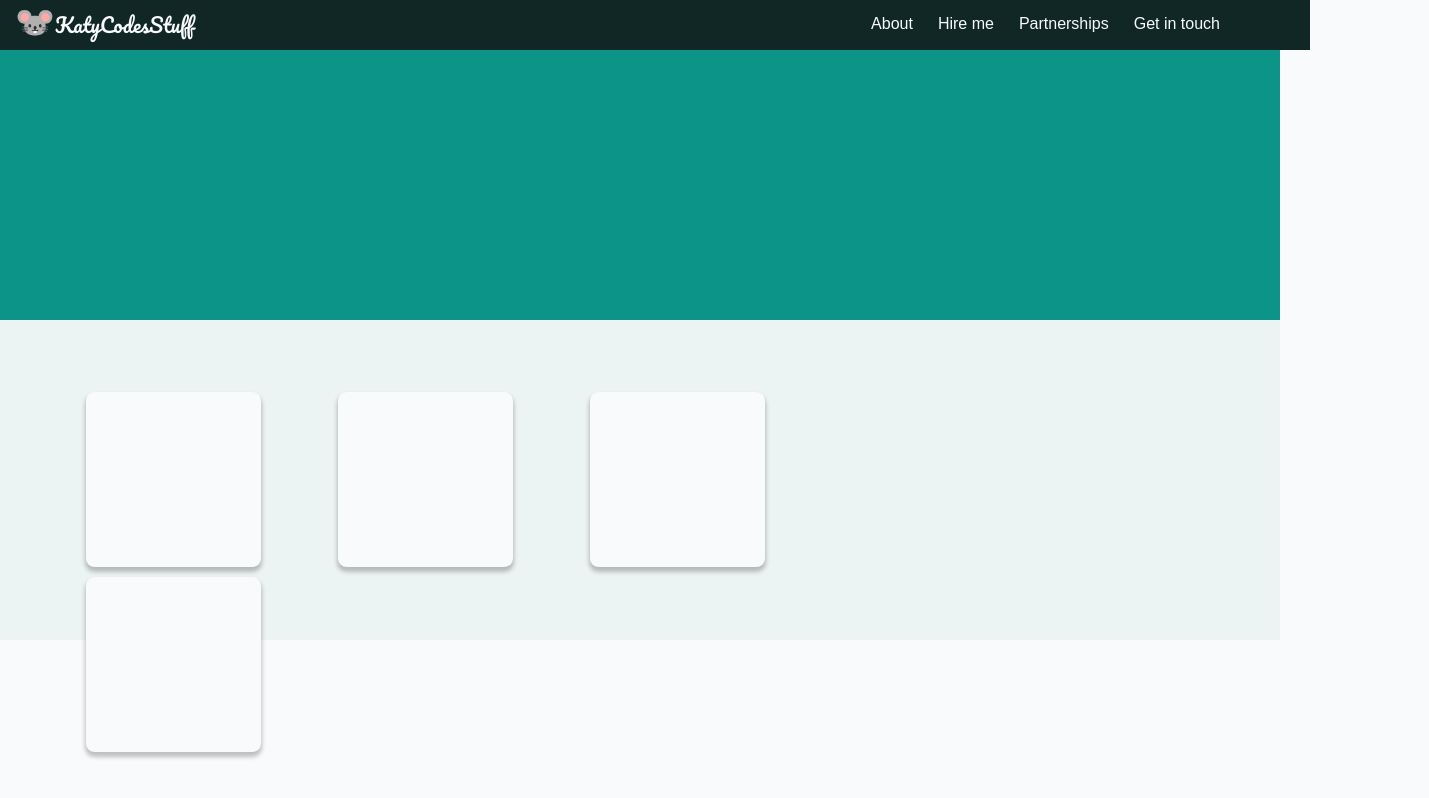
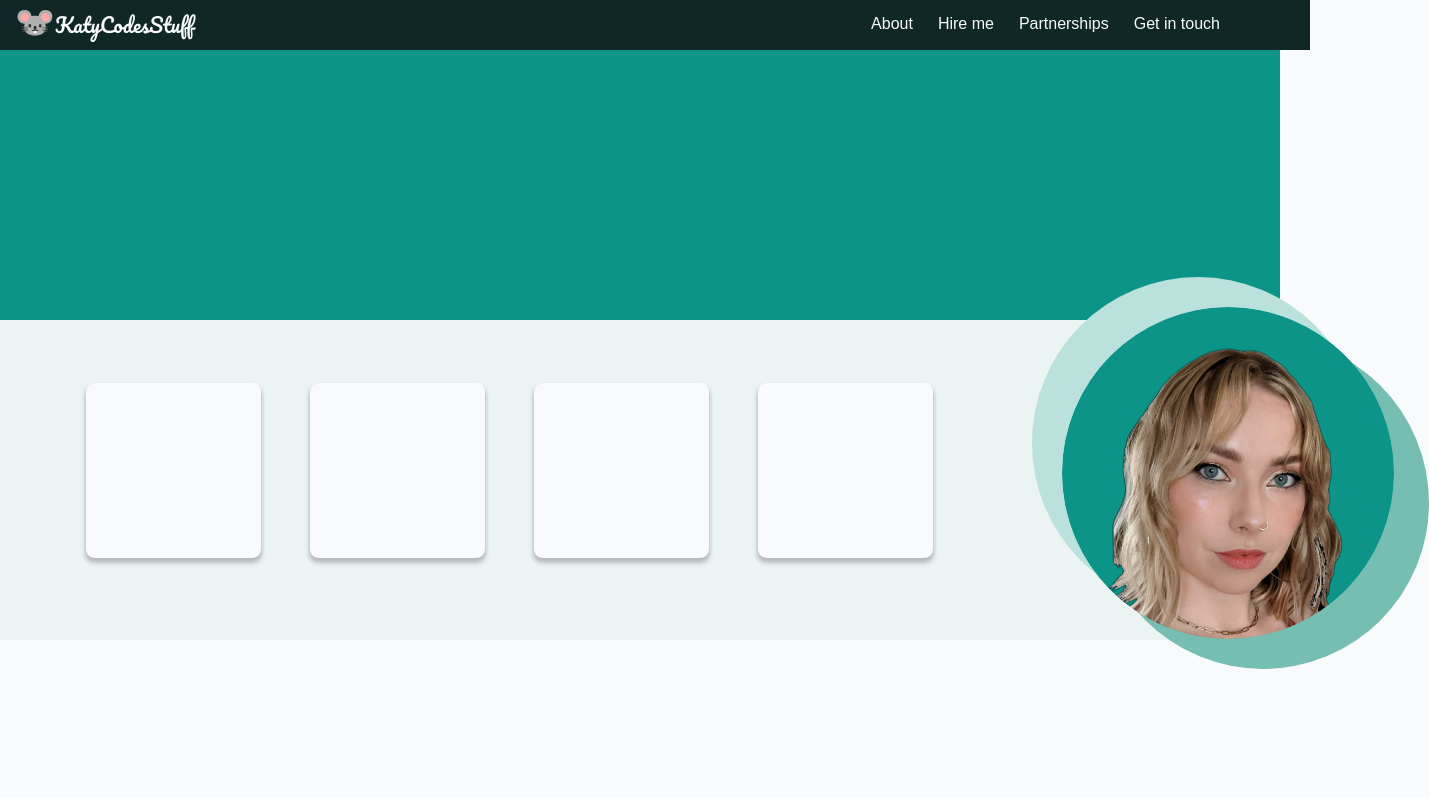
Before and after one commit to katycodesstuff/katycodesstuff-website, a React (Create React App) app in the folder ui/: page / in a window 1280 px wide. Shown: the whole page, 1429 px wide, since content can reach past the window. Built offline with nearby package versions, Linux system fonts and the light colour scheme.

Commit message:
add in skill squares, picture of myself

```diff
--- a/ui/src/components/HeroSection/HeroSection.css
+++ b/ui/src/components/HeroSection/HeroSection.css
@@ -9,12 +9,51 @@ div.background {
 
     height: 590px;
     padding-top: 50px;
+    position: auto;
 }
 
 .skills-grid {
-    display: flex;
-    flex-wrap: wrap;
-    flex-direction: row;
-    justify-content: space-between;
-    margin: 342px 515px 0px 86px;
+    position: absolute;
+    display: grid;
+    margin: 342px 86px 0px 86px;
+    column-gap: 49px;
+    grid-template-columns: 175px 175px 175px 175px 390px;
+    grid-template-rows: 166px;
+    align-items: center;
 }
+
+img {
+    height: 332px;
+    width: 332px;
+    border-radius: 100%;
+}
+
+.katy {
+    z-index: 2;
+    position: relative;
+    float: left;
+    margin: 0px 80px 0px 80px;
+}
+
+.katy::before {
+    content: '';
+    height: 332px;
+    width: 332px;
+    border-radius: 100%;
+    top: -30px;
+    left: -30px;
+    position: absolute;
+    z-index: -1;
+    background-color: #BAE1DB;
+}
+.katy::after {
+    content: '';
+    height: 332px;
+    width: 332px;
+    border-radius: 100%;
+    top: 30px;
+    left: 35px;
+    position: absolute;
+    z-index: -1;
+    background-color: #76BDB2;
+}
--- a/ui/src/components/HeroSection/HeroSection.tsx
+++ b/ui/src/components/HeroSection/HeroSection.tsx
@@ -1,6 +1,7 @@
 import React from 'react'
 import './HeroSection.css'
 import SkillSquare from './SkillSquare/SkillSquare'
+import katy from '../../assets/katy.png'
 
 interface Props {}
 
@@ -14,6 +15,7 @@ function HeroSection(props: Props) {
                 <SkillSquare />
                 <SkillSquare />
                 <SkillSquare />
+                <div className='katy'><img src={katy} alt="Image of Katy"></img></div>
             </div>
         </div>
     )
--- a/ui/src/components/HeroSection/SkillSquare/SkillSquare.css
+++ b/ui/src/components/HeroSection/SkillSquare/SkillSquare.css
@@ -1,6 +1,8 @@
 .skill-square {
     width: 175px;
     height: 175px;
+    min-width: 175px;
+    min-height: 175px;
     margin: 0 0 10px 0;
     position: relative;
 
--- a/ui/src/components/NavBar/NavBar.css
+++ b/ui/src/components/NavBar/NavBar.css
@@ -6,6 +6,8 @@ header {
     padding: 15px;
     position: fixed;
     text-align: left;
+    position: fixed;
+    z-index: 20;
 }
 
 .logo {
```
Also changed, not shown: ui/src/assets/katy.png (added).
